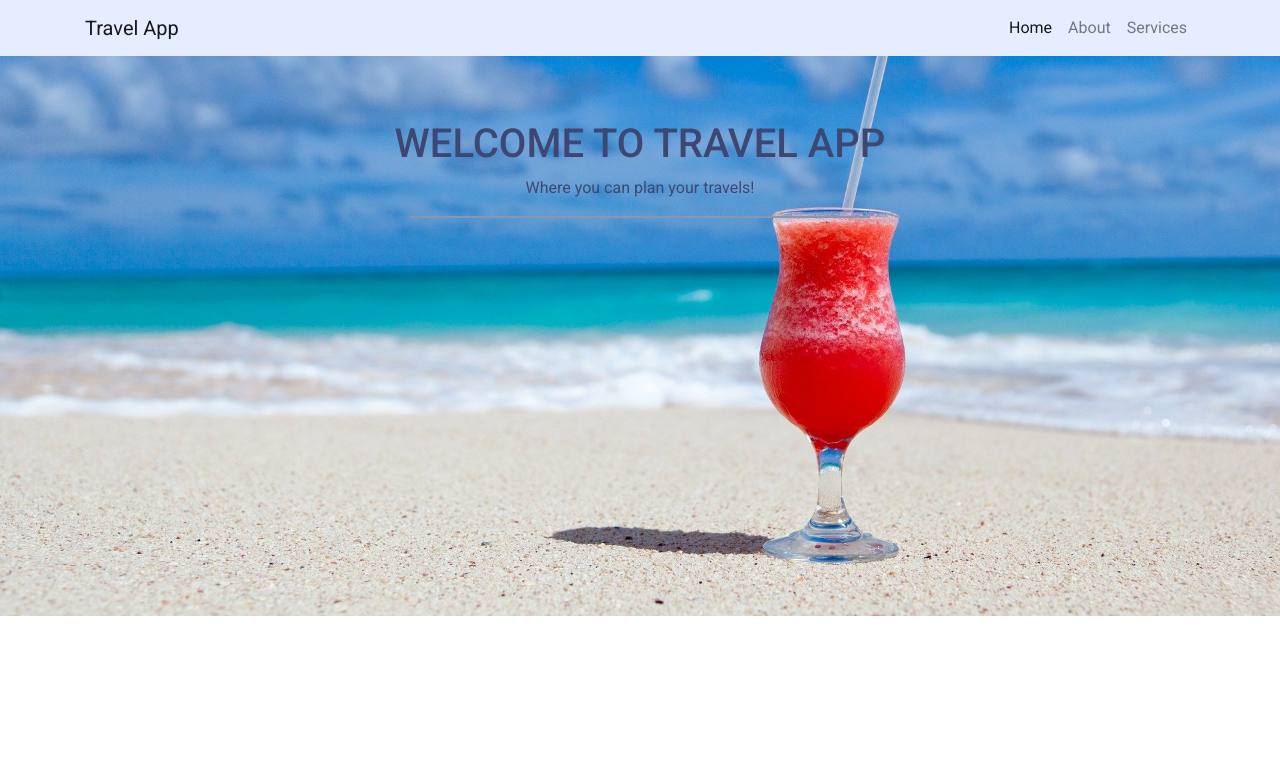
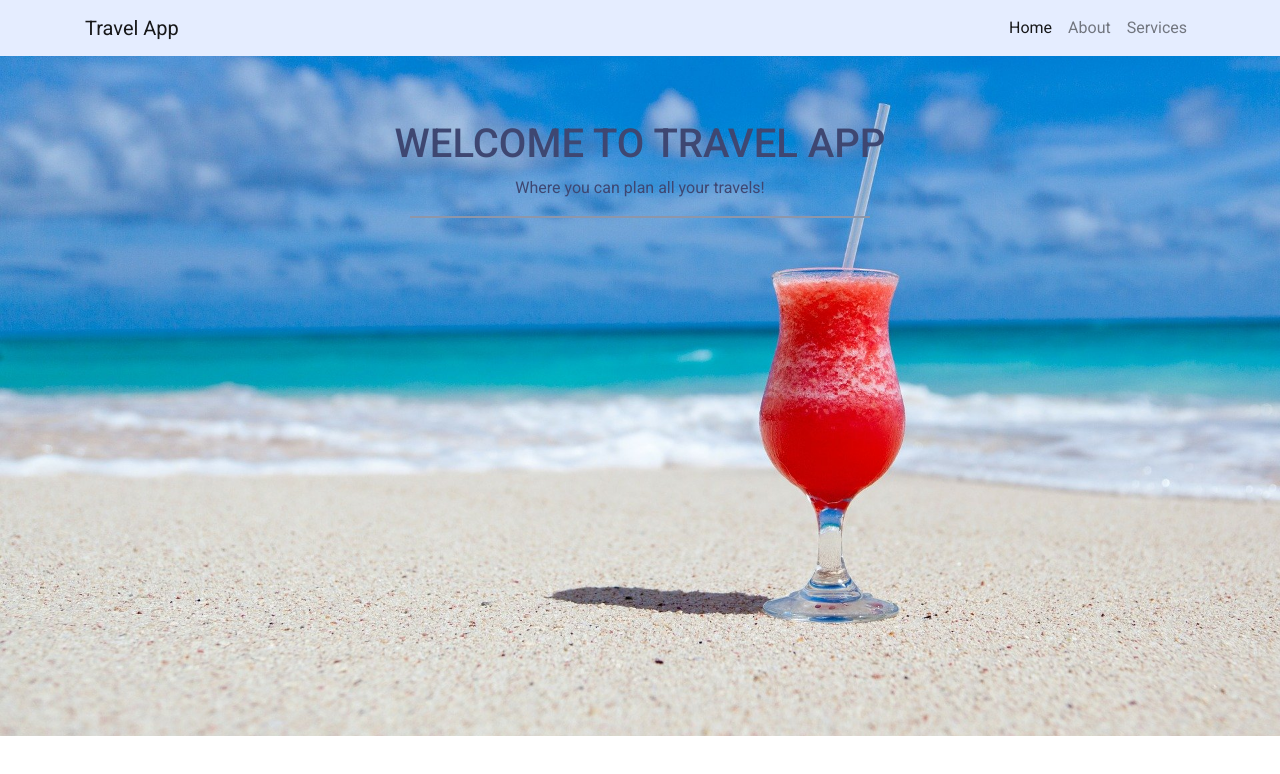
Before and after one commit to AbdulmajeedAlOmari/travel-app, a website built with webpack: page src/client/views/index.html in a window 1280 px wide. Built offline with nearby package versions, Linux system fonts and the light colour scheme.

Commit message:
style(index.html): modify size of slide show

```diff
--- a/src/client/styles/base.scss
+++ b/src/client/styles/base.scss
@@ -6,5 +6,5 @@ $fifth-color: #3e4772;
 
 .main-content-container {
   width: 100%;
-  height: 70vh;
+  height: 85vh;
 }
--- a/src/client/views/index.html
+++ b/src/client/views/index.html
@@ -45,7 +45,7 @@
 
     <div class="slide-show-text-container">
       <h1>WELCOME TO TRAVEL APP</h1>
-      <p>Where you can plan your travels!</p>
+      <p>Where you can plan all your travels!</p>
       <div class="line-seperator-container">
         <div class="line-seperator"></div>
       </div>
```
